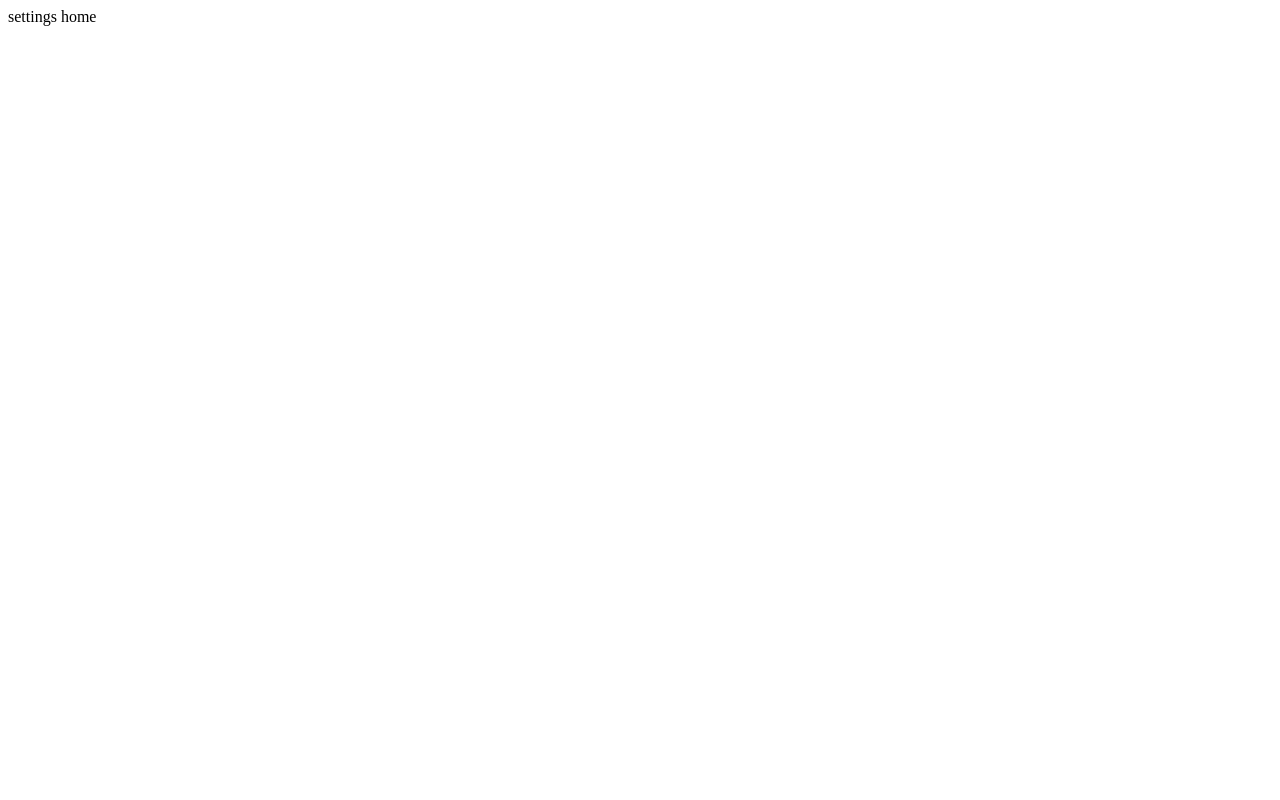
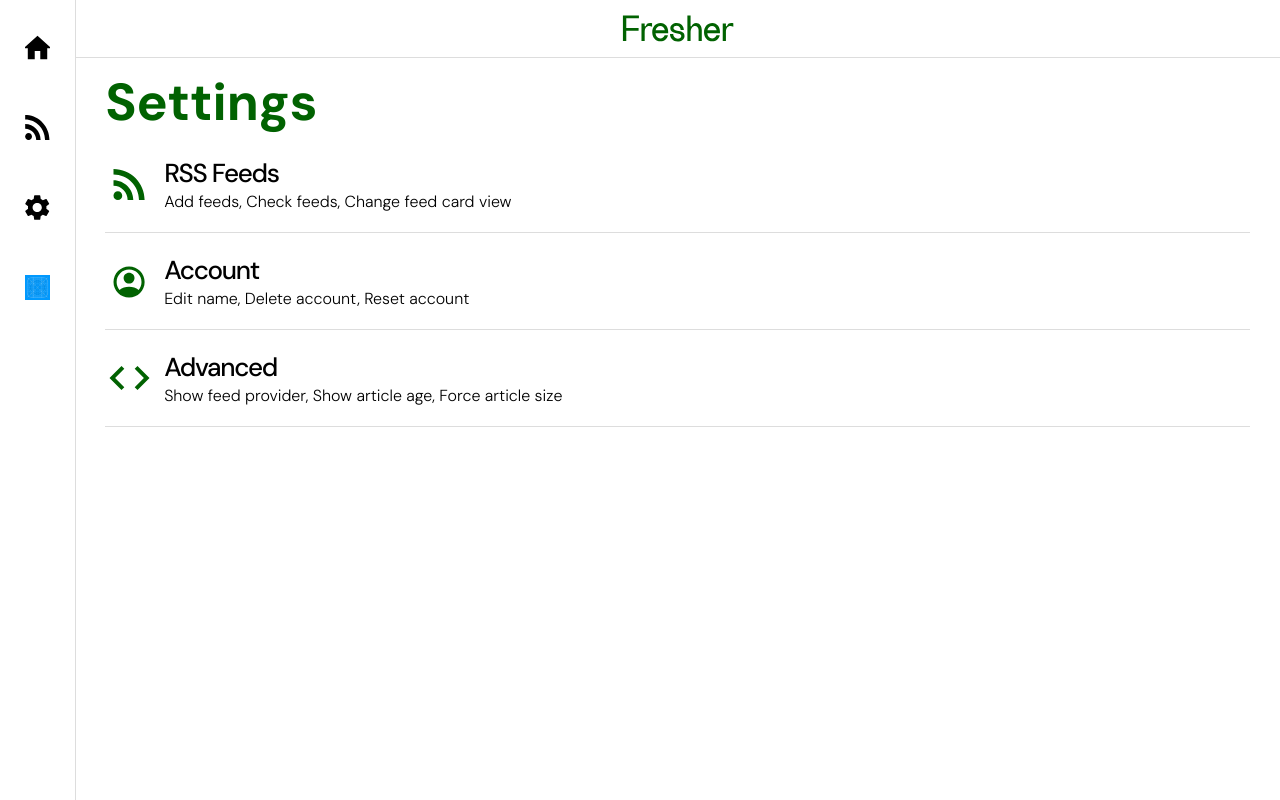
Before and after one commit to Yaveen123/Fresher, a website: page public/html/settings-home.html in a window 1280 px wide. Drawn offline with Linux system fonts and the light colour scheme.

Commit message:
Implemented settings home.
Created the home page for settings.

```diff
--- a/public/css/components/comp-cards.css
+++ b/public/css/components/comp-cards.css
@@ -15,7 +15,7 @@
 
     }
     .card:hover {
-        text-decoration: none;
+        text-decoration: underline;
     }
     .card-content {
         display: flex;
@@ -54,6 +54,7 @@
 /* Mobile */
 @media (max-width: 600px) {
     .card {
+        text-decoration: none;
         display: flex;
         width: 100%;
         height:fit-content;
@@ -62,6 +63,9 @@
         flex-direction: column;
         align-items: flex-start;
         gap: 10px;
+    }
+    .card:hover {
+        text-decoration: underline;
     }
 
     .card-content {
--- /dev/null
+++ b/public/css/layout/settings-main.css
@@ -0,0 +1,51 @@
+.settings-container {
+    display: flex;
+    align-self: center;
+    max-width: 1500px;
+    padding: 10px;
+    flex-direction: column;
+    align-items: flex-start;
+    gap: 20px;
+    width: 95%;
+}
+.settings-item {
+    display: flex;
+    padding-bottom: 20px;
+    align-items: center;
+    gap: 10px;
+    align-self: stretch;
+    border-bottom: 1px solid #DDD;
+    text-decoration: none;
+}
+.settings-item:hover {
+    text-decoration: underline;
+}
+
+.settings-item-content {
+    display: flex;
+    flex-direction: column;
+    align-items: flex-start;
+    gap: 1px;
+    flex: 1 0 0;
+}
+.settings-item-content-title {
+    color: #000;
+    font-family: "DM Sans";
+    font-size: 26px;
+    font-style: normal;
+    font-weight: 500;
+    line-height: normal;
+    letter-spacing: -1.3px;
+    align-self: stretch;
+    margin: 0px;
+}
+.settings-item-content-descripton {
+    align-self: stretch;
+    color: #000;
+    font-family: "DM Sans";
+    font-size: 16px;
+    font-style: normal;
+    font-weight: 300;
+    line-height: normal;
+    margin: 0px;
+}
--- a/public/html/settings-home.html
+++ b/public/html/settings-home.html
@@ -1 +1,76 @@
-<p>settings home</p>
+<!DOCTYPE html>
+<html lang="en">
+<head>
+    <meta charset="UTF-8">
+    <meta name="viewport" content="width=device-width, initial-scale=1">
+    <title>Fresher</title>
+
+    <!-- MARK: Font -->
+    <link rel="preconnect" href="https://fonts.googleapis.com">
+    <link rel="preconnect" href="https://fonts.gstatic.com" crossorigin>
+    <link href="https://fonts.googleapis.com/css2?family=DM+Sans:ital,opsz,wght@0,9..40,100..1000;1,9..40,100..1000&display=swap" rel="stylesheet">
+
+    <!--MARK: CSS -->
+    <!-- layout -->
+    <link rel="stylesheet" href="../css/layout/main-body.css">
+    <link rel="stylesheet" href="../css/layout/true-body.css">
+    <link rel="stylesheet" href="../css/layout/settings-main.css">
+    <link rel="stylesheet" href="../css/test.css">
+
+    <!-- components -->
+    <link rel="stylesheet" href="../css/components/comp-navbar.css">
+    <link rel="stylesheet" href="../css/components/comp-header.css">
+    <link rel="stylesheet" href="../css/components/comp-buttons.css">
+    <link rel="stylesheet" href="../css/components/comp-titlebar.css">
+    <link rel="stylesheet" href="../css/components/comp-cards.css">
+
+</head>
+<body class="main-body">
+    <nav class="comp-navbar">
+        <a class="comp-navbar-icon-default" href="../html/feed.html">
+            <img src="../icons/navbar/home.svg" class="comp-navbar-svg" alt="Home icon">
+        </a>
+        <a class="comp-navbar-icon-default" href="../html/settings-rss.html">
+            <img src="../icons/navbar/rss.svg" class="comp-navbar-svg" alt="RSS settings icon">
+        </a>
+        <a class="comp-navbar-icon-default" href="../html/settings-home.html">
+            <img src="../icons/navbar/settings.svg" class="comp-navbar-svg" alt="General settings icon">
+        </a>
+        <a class="comp-navbar-icon-default" href="../html/settings-account.html">
+            <img src="../images/placeholder.png" class="comp-navbar-svg" alt="Account profile picture">
+        </a>
+    </nav>
+
+    <div class="true-body">
+        <header class="titlebar-container">
+            <img src="../icons/other/logo.svg" alt="Fresher Logo">
+        </header>
+        <section class="settings-container">
+            <div class="comp-header">
+                <p class="comp-header-text">Settings</p>
+            </div>
+            <a href="../html/settings-rss.html" class="settings-item">
+                <img src="../icons/settings/RSS icon.svg" alt="RSS feed icon">
+                <div class="settings-item-content">
+                    <p class="settings-item-content-title">RSS Feeds</p>
+                    <p class="settings-item-content-descripton">Add feeds, Check feeds, Change feed card view</p>
+                </div>
+            </a>
+            <a href="../html/settings-account.html" class="settings-item">
+                <img src="../icons/settings/Account icon.svg" alt="Account icon">
+                <div class="settings-item-content">
+                    <p class="settings-item-content-title">Account</p>
+                    <p class="settings-item-content-descripton">Edit name, Delete account, Reset account</p>
+                </div>
+            </a>
+            <a href="../html/settings-advanced.html" class="settings-item">
+                <img src="../icons/settings/Advanced icon.svg" alt="Icon representing advanced settings">
+                <div class="settings-item-content">
+                    <p class="settings-item-content-title">Advanced</p>
+                    <p class="settings-item-content-descripton">Show feed provider, Show article age, Force article size</p>
+                </div>
+            </a>
+        </section>
+    </div>
+</body>
+</html>
```
Also changed, not shown: public/icons/settings/Account icon.svg (added), public/icons/settings/Advanced icon.svg (added), public/icons/settings/RSS icon.svg (added).
